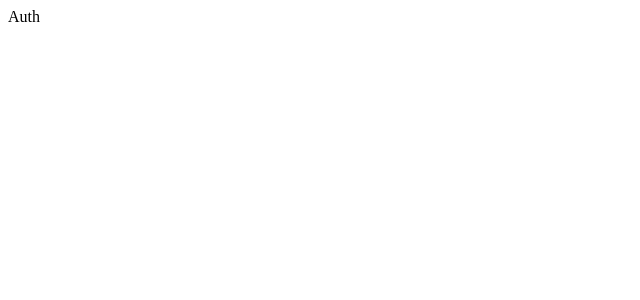
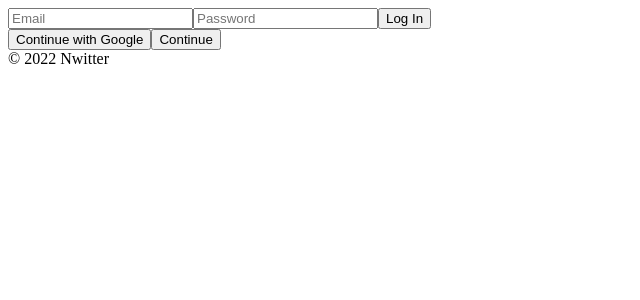
Before and after one commit to hanriverkitty/nwitter, a React (Create React App) app in the folder nwitter/: page /#/ in a window 1280 px wide. Shown: the top 300 px of the page, without its empty margins (0-640 px from the left). Built offline with nearby package versions, Linux system fonts and the light colour scheme; no server answers.

Commit message:
login form set

```diff
--- a/nwitter/src/components/App.js
+++ b/nwitter/src/components/App.js
@@ -1,8 +1,13 @@
-import React from "react";
-import AppRouter from "./Router";
+import React, { useState } from "react";
+import AppRouter from "components/Router";
+import { auth } from "fbase";
 function App() {
+  const [isLoggedIn, setIsLoggedIn] = useState(auth.currentUser);
   return (
-    <AppRouter />
+    <>
+      <AppRouter isLoggedIn={isLoggedIn} />
+      <footer>&copy; {new Date().getFullYear()} Nwitter</footer>
+    </>
   );
 }
 
--- a/nwitter/src/components/Router.js
+++ b/nwitter/src/components/Router.js
@@ -4,8 +4,7 @@ import { HashRouter as Router, Route, Switch } from "react-router-dom";
 import Auth from "../routes/Auth";
 import Home from "../routes/Home";
 
-const AppRouter = () => {
-    const [isLoggedIn, setIsLoggedIn] = useState(false);
+const AppRouter = ({ isLoggedIn }) => {
     return (
         <Router>
             <Switch>
--- a/nwitter/src/firebase.js
+++ b/nwitter/src/fbase.js
@@ -1,5 +1,5 @@
 import firebase from "firebase/compat/app";
-
+import "firebase/compat/auth";
 const firebaseConfig = {
     apiKey: process.env.REACT_APP_API_KEY,
     authDomain: process.env.REACT_APP_AUTH_DOMAIN,
@@ -9,5 +9,6 @@ const firebaseConfig = {
     appId: process.env.REACT_APP_APP_ID,
 };
 
-const app = initializeApp(firebaseConfig);
-export default app
+
+firebase.initializeApp(firebaseConfig);
+export const auth = firebase.auth();
--- a/nwitter/src/routes/Auth.js
+++ b/nwitter/src/routes/Auth.js
@@ -1,4 +1,32 @@
-import React from "react";
+import React, { useState } from "react";
 
-const Auth = () => <span>Auth</span>;
+const Auth = () => {
+    const [email, setEmail] = useState("");
+    const [password, setPassword] = useState("");
+    const onChange = (event) => {
+        const { target: { name, value }, } = event;
+        if (name === "email") {
+            setEmail(value);
+        }
+        else if (name === "password") {
+            setPassword(value);
+        }
+    };
+    const onSubmit = (event) => {
+        event.preventDefault();
+    };
+    return (
+        <div>
+            <form onSubmit={onSubmit}>
+                <input name="email" type="email" placeholder="Email" required value={email} onChange={onChange} />
+                <input name="password" type="password" placeholder="Password" required value={password} onChange={onChange} />
+                <input type="submit" value="Log In" />
+            </form>
+            <div>
+                <button>Continue with Google</button>
+                <button>Continue</button>
+            </div>
+        </div>
+    );
+};
 export default Auth;
```
Also changed, not shown: nwitter/jsconfig.json (added, +8 -0 lines).
